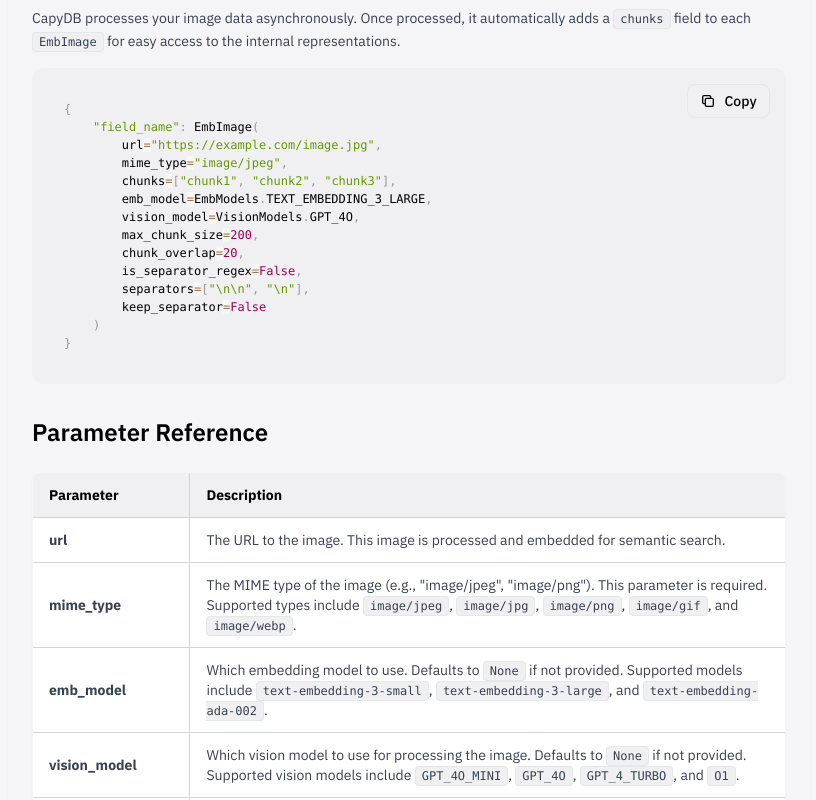
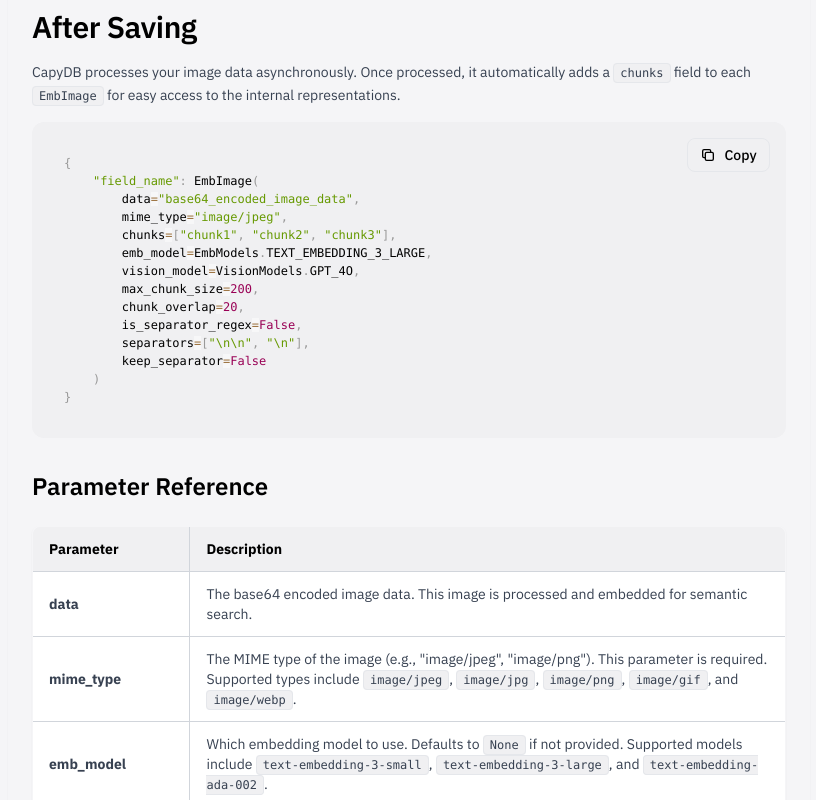
Before and after one commit to capydb/capydb-docs, a Next.js app: page /emb_json/emb_image in a window 1280 px wide. Shown: the part 1640-2440 px from the top of the page, without its empty margins (240-1056 px from the left). Built offline with nearby package versions, Linux system fonts and the light colour scheme.

Commit message:
Fix EmbImage syntax

```diff
--- a/src/app/emb_json/emb_image/page.tsx
+++ b/src/app/emb_json/emb_image/page.tsx
@@ -10,32 +10,41 @@ export default function EmbImagePage() {
 
 # Storing a single image field to embed.
 {
-  "field_name": EmbImage("https://example.com/image.jpg", mime_type="image/jpeg")
+  "field_name": EmbImage(
+    data="base64_encoded_image_data",
+    mime_type="image/jpeg"
+  )
 }`;
 
   const basicTypescriptCode = `import { EmbImage } from "capydb";
 
 // Storing a single image field to embed.
 {
-  field_name: new EmbImage("https://example.com/image.jpg", { mimeType: "image/jpeg" })
+  field_name: new EmbImage(
+    "base64_encoded_image_data",
+    [],
+    null,
+    null,
+    "image/jpeg"
+  )
 }`;
 
   const customizedPythonCode = `from capydb import EmbImage, EmbModels, VisionModels
 
 {
     "field_name": EmbImage(
-        url="https://example.com/image.jpg",  # URL to the image
-        mime_type="image/jpeg",                # Required: specify the image format
-        emb_model=EmbModels.TEXT_EMBEDDING_3_LARGE,  # Optionally specify an embedding model
-        vision_model=VisionModels.GPT_4O,             # Optionally specify a vision model
-        max_chunk_size=200,                           # Configure chunk sizes
-        chunk_overlap=20,                             # Overlap between chunks
-        is_separator_regex=False,                     # Are separators plain strings or regex?
+        data="base64_encoded_image_data",                   # Base64-encoded image
+        mime_type="image/jpeg",                             # Required: specify the image format
+        emb_model=EmbModels.TEXT_EMBEDDING_3_LARGE,         # Optionally specify an embedding model
+        vision_model=VisionModels.GPT_4O,                   # Optionally specify a vision model
+        max_chunk_size=200,                                 # Configure chunk sizes
+        chunk_overlap=20,                                   # Overlap between chunks
+        is_separator_regex=False,                           # Are separators plain strings or regex?
         separators=[
             "\\n\\n",
             "\\n",
         ],
-        keep_separator=False                          # Keep or remove the separator in chunks
+        keep_separator=False                                # Keep or remove the separator in chunks
     )
 }`;
 
@@ -43,26 +52,22 @@ export default function EmbImagePage() {
 
 {
     field_name: new EmbImage(
-        "https://example.com/image.jpg",  // URL to the image
-        {
-            mimeType: "image/jpeg",                // Required: specify the image format
-            embModel: EmbModels.TEXT_EMBEDDING_3_LARGE,  // Optionally specify an embedding model
-            visionModel: VisionModels.GPT_4O,             // Optionally specify a vision model
-            maxChunkSize: 200,                           // Configure chunk sizes
-            chunkOverlap: 20,                             // Overlap between chunks
-            isSeparatorRegex: false,                     // Are separators plain strings or regex?
-            separators: [
-                "\\n\\n",
-                "\\n",
-            ],
-            keepSeparator: false                          // Keep or remove the separator in chunks
-        }
+        "base64_encoded_image_data",                         // Base64-encoded image data
+        [],                                                  // chunks (empty at creation time)
+        EmbModels.TEXT_EMBEDDING_3_LARGE,                    // embModel
+        VisionModels.GPT_4O,                                 // visionModel
+        "image/jpeg",                                        // mimeType
+        200,                                                 // maxChunkSize
+        20,                                                  // chunkOverlap
+        false,                                               // isSeparatorRegex
+        ["\\n\\n", "\\n"],                                   // separators
+        false                                                // keepSeparator
     )
 }`;
 
   const afterSavingPythonCode = `{
     "field_name": EmbImage(
-        url="https://example.com/image.jpg",
+        data="base64_encoded_image_data",
         mime_type="image/jpeg",
         chunks=["chunk1", "chunk2", "chunk3"],
         emb_model=EmbModels.TEXT_EMBEDDING_3_LARGE,
@@ -77,18 +82,16 @@ export default function EmbImagePage() {
 
   const afterSavingTypescriptCode = `{
     field_name: new EmbImage(
-        "https://example.com/image.jpg",
-        {
-            mimeType: "image/jpeg",
-            chunks: ["chunk1", "chunk2", "chunk3"],
-            embModel: EmbModels.TEXT_EMBEDDING_3_LARGE,
-            visionModel: VisionModels.GPT_4O,
-            maxChunkSize: 200,
-            chunkOverlap: 20,
-            isSeparatorRegex: false,
-            separators: ["\\n\\n", "\\n"],
-            keepSeparator: false
-        }
+        "base64_encoded_image_data",
+        ["chunk1", "chunk2", "chunk3"],                    // chunks (populated after processing)
+        EmbModels.TEXT_EMBEDDING_3_LARGE,
+        VisionModels.GPT_4O,
+        "image/jpeg",
+        200,
+        20,
+        false,
+        ["\\n\\n", "\\n"],
+        false
     )
 }`;
 
@@ -135,7 +138,7 @@ export default function EmbImagePage() {
         </LanguageContent>
 
         <p>
-          This snippet creates an <code>EmbImage</code> object containing your image URL.
+          This snippet creates an <code>EmbImage</code> object containing your base64 encoded image data.
           The <code>mime_type</code> parameter is required to specify the image format.
           By default, no specific models are set and all other parameters remain optional.
         </p>
@@ -195,8 +198,8 @@ export default function EmbImagePage() {
           </thead>
           <tbody>
             <tr>
-              <td className="border border-gray-300 dark:border-gray-700 px-4 py-2"><strong>url</strong></td>
-              <td className="border border-gray-300 dark:border-gray-700 px-4 py-2">The URL to the image. This image is processed and embedded for semantic search.</td>
+              <td className="border border-gray-300 dark:border-gray-700 px-4 py-2"><strong>data</strong></td>
+              <td className="border border-gray-300 dark:border-gray-700 px-4 py-2">The base64 encoded image data. This image is processed and embedded for semantic search.</td>
             </tr>
             <tr>
               <td className="border border-gray-300 dark:border-gray-700 px-4 py-2"><strong>mime_type</strong></td>
@@ -248,7 +251,7 @@ export default function EmbImagePage() {
         <ol>
           <li>
             <p><strong>Image Retrieval</strong></p>
-            <p>The image is retrieved from the provided URL.</p>
+            <p>The image is retrieved from the provided base64 encoded data.</p>
           </li>
           <li>
             <p><strong>Chunking (if applicable)</strong></p>
--- a/src/app/emb_json/page.tsx
+++ b/src/app/emb_json/page.tsx
@@ -27,7 +27,7 @@ export default function EmbJsonPage() {
 
         <ul>
           <li><strong>EmbText</strong>: Designed for storing and embedding text data. EmbText can handle everything from single words to lengthy documents, embedding and indexing content automatically for semantic search.</li>
-          <li><strong>EmbImage</strong>: Supports image URLs, enabling semantic text search capabilities for images.</li>
+          <li><strong>EmbImage</strong>: Supports base64 encoded image data, enabling semantic text search capabilities for images.</li>
           <li><strong>EmbVideo</strong> (Future Release): Will handle video data, enabling semantic embedding and search within video content.</li>
           <li><strong>EmbFile</strong> (Future Release): A generic type for managing a variety of file formats, including PDFs, Word documents, and more, allowing for semantic embedding and search across different types of content.</li>
           <li><strong>Other Data Types</strong>: Additional data types like <strong>EmbAudio</strong> and <strong>Emb3D</strong> are also planned for future releases, aimed at enabling semantic embeddings for audio files and 3D models.</li>
--- a/src/app/llm_models/vision/page.tsx
+++ b/src/app/llm_models/vision/page.tsx
@@ -11,7 +11,7 @@ export default function VisionModelsPage() {
 
 {
     "product_image": EmbImage(
-        url="https://example.com/product.jpg",
+        data="base64_encoded_image_data",
         mime_type="image/jpeg",
         vision_model=VisionModels.GPT_4O
     )
@@ -20,18 +20,20 @@ export default function VisionModelsPage() {
   const typescriptBasicExample = `import { EmbImage, VisionModels } from "capydb";
 
 {
-    product_image: new EmbImage({
-        url: "https://example.com/product.jpg",
-        mimeType: "image/jpeg",
-        visionModel: VisionModels.GPT_4O
-    })
+    product_image: new EmbImage(
+        "base64_encoded_image_data",
+        [],
+        null,
+        VisionModels.GPT_4O,
+        "image/jpeg"
+    )
 }`;
 
   const pythonCombinedExample = `from capydb import EmbImage, EmbModels, VisionModels
 
 {
     "product_image": EmbImage(
-        url="https://example.com/product.jpg",
+        data="base64_encoded_image_data",
         mime_type="image/jpeg",
         vision_model=VisionModels.GPT_4O,
         emb_model=EmbModels.TEXT_EMBEDDING_3_LARGE
@@ -41,12 +43,13 @@ export default function VisionModelsPage() {
   const typescriptCombinedExample = `import { EmbImage, EmbModels, VisionModels } from "capydb";
 
 {
-    product_image: new EmbImage({
-        url: "https://example.com/product.jpg",
-        mimeType: "image/jpeg",
-        visionModel: VisionModels.GPT_4O,
-        embModel: EmbModels.TEXT_EMBEDDING_3_LARGE
-    })
+    product_image: new EmbImage(
+        "base64_encoded_image_data",
+        [],
+        EmbModels.TEXT_EMBEDDING_3_LARGE,
+        VisionModels.GPT_4O,
+        "image/jpeg"
+    )
 }`;
 
   return (
```
